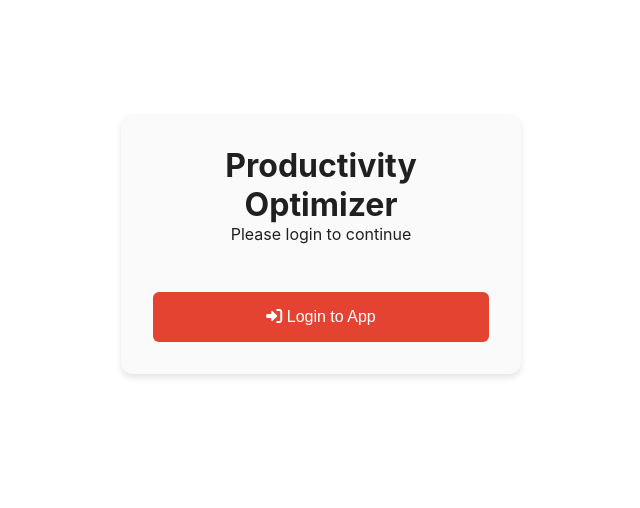
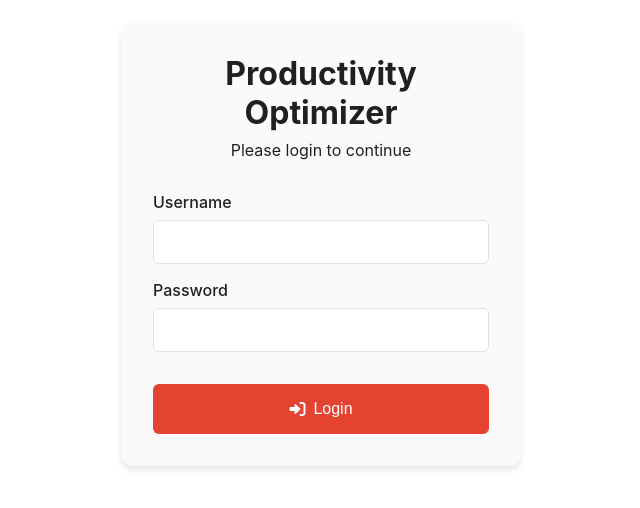
Before and after one commit to marcpanu/todoist-productivity-optimizer, a website: page UI/login.html in a window 1280 px wide. Shown: the part 156-664 px from the top of the page, without its empty margins (319-959 px from the left). Drawn offline with Linux system fonts and the light colour scheme.

Commit message:
Add proper username/password login form and credential checking

```diff
--- a/UI/login.html
+++ b/UI/login.html
@@ -15,7 +15,7 @@
             background-color: var(--surface-color);
         }
 
-        .login-card {
+        .login-box {
             background: var(--background-color);
             padding: 2rem;
             border-radius: 12px;
@@ -74,15 +74,26 @@
 </head>
 <body>
     <div class="login-container">
-        <div class="login-card">
+        <div class="login-box">
             <div class="login-header">
                 <h1>Productivity Optimizer</h1>
                 <p>Please login to continue</p>
             </div>
             <form id="login-form" class="login-form">
+                <div class="form-group">
+                    <label for="username">Username</label>
+                    <input type="text" id="username" name="username" required>
+                </div>
+                <div class="form-group">
+                    <label for="password">Password</label>
+                    <input type="password" id="password" name="password" required>
+                </div>
                 <button type="submit" class="login-button">
-                    <i class="fas fa-sign-in-alt"></i> Login to App
+                    <i class="fas fa-sign-in-alt"></i> Login
                 </button>
+                <div id="error-message" class="error-message" style="display: none;">
+                    Invalid username or password
+                </div>
             </form>
         </div>
     </div>
@@ -90,20 +101,30 @@
     <script>
         document.getElementById('login-form').addEventListener('submit', async (e) => {
             e.preventDefault();
+            const errorMessage = document.getElementById('error-message');
+            errorMessage.style.display = 'none';
+
+            const username = document.getElementById('username').value;
+            const password = document.getElementById('password').value;
+
             try {
                 const response = await fetch('/api/auth/login', {
                     method: 'POST',
-                    credentials: 'include'
+                    headers: {
+                        'Content-Type': 'application/json'
+                    },
+                    credentials: 'include',
+                    body: JSON.stringify({ username, password })
                 });
 
                 if (response.ok) {
                     window.location.href = '/';
                 } else {
-                    alert('Login failed');
+                    errorMessage.style.display = 'block';
                 }
             } catch (error) {
                 console.error('Login error:', error);
-                alert('Login failed');
+                errorMessage.style.display = 'block';
             }
         });
     </script>
--- a/UI/styles.css
+++ b/UI/styles.css
@@ -577,3 +577,79 @@ body {
     background: #f5f5f5;
     border-color: var(--text-secondary);
 }
+
+/* Login styles */
+.login-container {
+    display: flex;
+    justify-content: center;
+    align-items: center;
+    min-height: 100vh;
+    background-color: var(--background-color);
+}
+
+.login-box {
+    background: var(--surface-color);
+    padding: 2rem;
+    border-radius: 12px;
+    box-shadow: 0 4px 6px rgba(0, 0, 0, 0.1);
+    width: 100%;
+    max-width: 400px;
+}
+
+.login-header {
+    text-align: center;
+    margin-bottom: 2rem;
+}
+
+.login-header h1 {
+    margin-bottom: 0.5rem;
+}
+
+.login-form {
+    display: flex;
+    flex-direction: column;
+    gap: 1rem;
+}
+
+.form-group {
+    display: flex;
+    flex-direction: column;
+    gap: 0.5rem;
+}
+
+.form-group label {
+    font-weight: 500;
+}
+
+.form-group input {
+    padding: 0.75rem;
+    border: 1px solid var(--border-color);
+    border-radius: 6px;
+    font-size: 1rem;
+}
+
+.login-button {
+    background-color: var(--primary-color);
+    color: white;
+    padding: 0.75rem;
+    border: none;
+    border-radius: 6px;
+    font-size: 1rem;
+    cursor: pointer;
+    display: flex;
+    align-items: center;
+    justify-content: center;
+    gap: 0.5rem;
+    margin-top: 1rem;
+}
+
+.login-button:hover {
+    background-color: var(--primary-dark-color);
+}
+
+.error-message {
+    color: var(--error-color);
+    text-align: center;
+    margin-top: 1rem;
+    font-size: 0.9rem;
+}
```
Also changed, not shown: server/server.js (+12 -3 lines).
